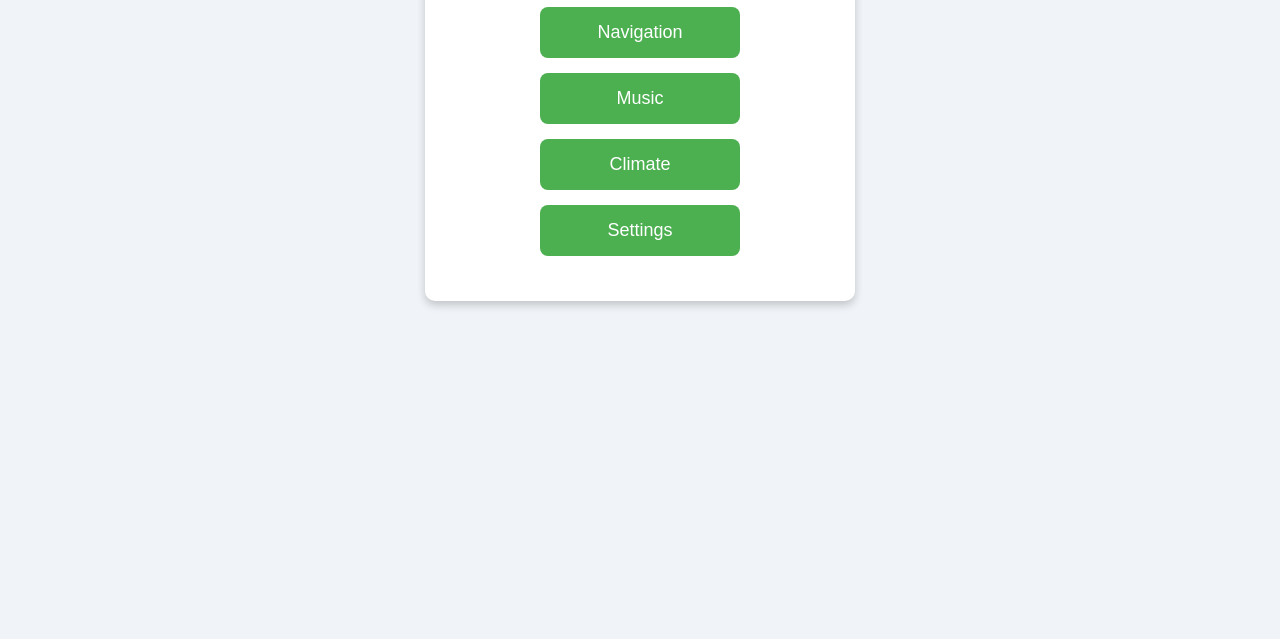
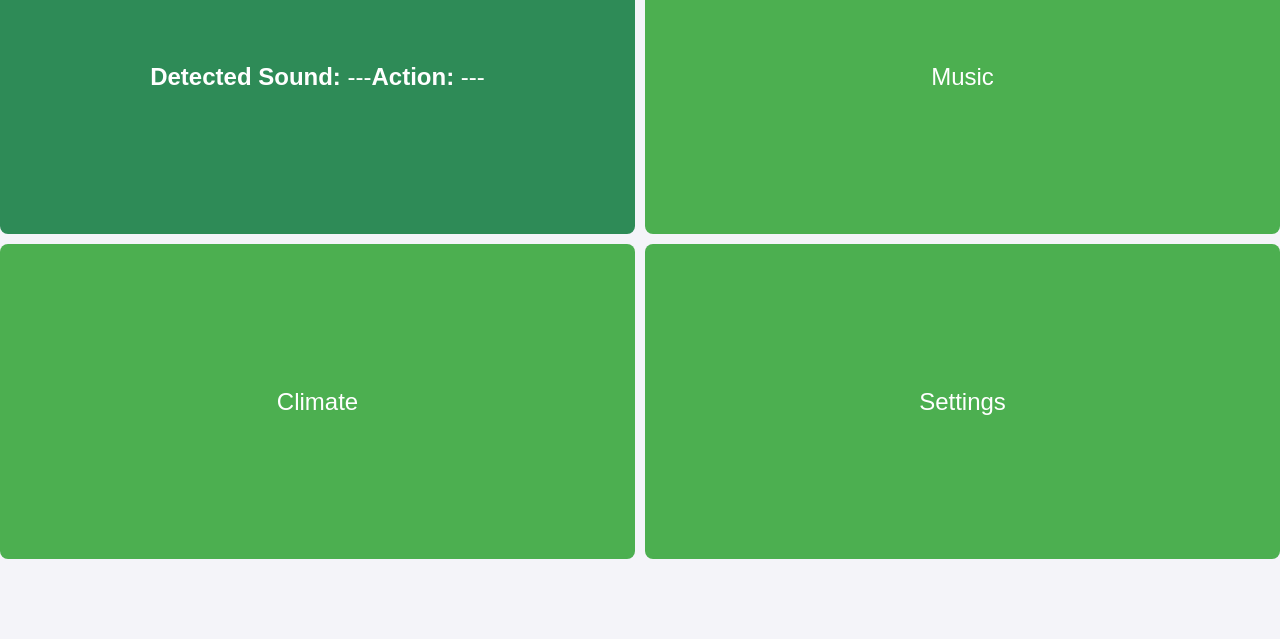
Before and after one commit to juliogalaan/Dashboard, a plain HTML site: page SmartCar_UI_Sprint2/index.html in a window 1280 px wide. Shown: the part 161-800 px from the top of the page. Drawn offline with Linux system fonts and the light colour scheme.

Commit message:
basic html, right connection with nodeRed

```diff
--- a/SmartCar_UI_Sprint2/index.html
+++ b/SmartCar_UI_Sprint2/index.html
@@ -2,21 +2,52 @@
 <html lang="en">
 <head>
     <meta charset="UTF-8">
-    <title>Smart Car Interface</title>
-    <link rel="stylesheet" href="style.css">
+    <meta name="viewport" content="width=device-width, initial-scale=1.0">
+    <title>Smart Car Dashboard</title>
+    <link rel="stylesheet" href="style.css">  <!-- Vincula tu archivo CSS -->
 </head>
 <body>
 
-    <div class="container">
-        <h1>Smart Car Control Panel</h1>
+    <div class="grid">
+        <!-- Cuadro para sonido detectado y acción -->
+        <div class="square" id="info">
+            <p><strong>Detected Sound:</strong> <span id="sound">---</span></p>
+            <p><strong>Action:</strong> <span id="action">---</span></p>
+        </div>
+        <!-- Otros cuadros -->
+        <div class="square">Music</div>
+        <div class="square">Climate</div>
+        <div class="square">Settings</div>
+    </div>
 
-        <div class="buttons">
-            <button>Navigation</button>
-            <button>Music</button>
-            <button>Climate</button>
-            <button>Settings</button>
-        </div>
-    </div>
+    <script>
+        // Conexión WebSocket a Node-RED
+        const socket = new WebSocket('ws://localhost:1880/smartcar');  // Asegúrate de que la URL coincida con la configuración de Node-RED
+
+        // Cuando recibimos un mensaje WebSocket
+        socket.onmessage = function(event) {
+            try {
+                // Parseamos el mensaje JSON recibido
+                const data = JSON.parse(event.data);
+
+                // Actualizamos el contenido en la página con los datos del WebSocket
+                document.getElementById('sound').textContent = data.payload || 'No Sound Detected';  // Muestra el sonido detectado
+                document.getElementById('action').textContent = data.action || 'No Action';  // Muestra la acción
+            } catch (error) {
+                console.error('Error parsing WebSocket message:', error);
+            }
+        };
+
+        // Si hay algún error en la conexión WebSocket
+        socket.onerror = function(error) {
+            console.log("WebSocket Error: " + error);
+        };
+
+        // Si el WebSocket se abre correctamente
+        socket.onopen = function() {
+            console.log("WebSocket connection established");
+        };
+    </script>
 
 </body>
 </html>
--- a/SmartCar_UI_Sprint2/style.css
+++ b/SmartCar_UI_Sprint2/style.css
@@ -1,31 +1,37 @@
+/* Estilo para el cuerpo de la página */
 body {
     font-family: Arial, sans-serif;
-    background-color: #f0f4f8;
-    text-align: center;
-    padding: 50px;
+    display: flex;
+    justify-content: center;
+    align-items: center;
+    height: 100vh;
+    margin: 0;
+    background-color: #f4f4f9;
 }
 
-.container {
-    background-color: white;
-    padding: 30px;
-    border-radius: 10px;
-    box-shadow: 0px 4px 8px rgba(0,0,0,0.2);
-    display: inline-block;
+/* Cuadrícula de 2x2 para los cuadros */
+.grid {
+    display: grid;
+    grid-template-columns: repeat(2, 1fr);
+    grid-template-rows: repeat(2, 1fr);
+    gap: 10px;
+    width: 100%;
+    height: 80%;
 }
 
-.buttons button {
-    display: block;
-    width: 200px;
-    margin: 15px auto;
-    padding: 15px;
-    font-size: 18px;
+/* Estilo común para los cuadros */
+.square {
     background-color: #4CAF50;
     color: white;
-    border: none;
+    padding: 20px;
+    display: flex;
+    justify-content: center;
+    align-items: center;
+    font-size: 1.5rem;
     border-radius: 8px;
-    cursor: pointer;
 }
 
-.buttons button:hover {
-    background-color: #45a049;
+/* Estilo específico para el cuadro de "Detectado sonido" y "Acción" */
+#info {
+    background-color: #2E8B57;
 }
```
